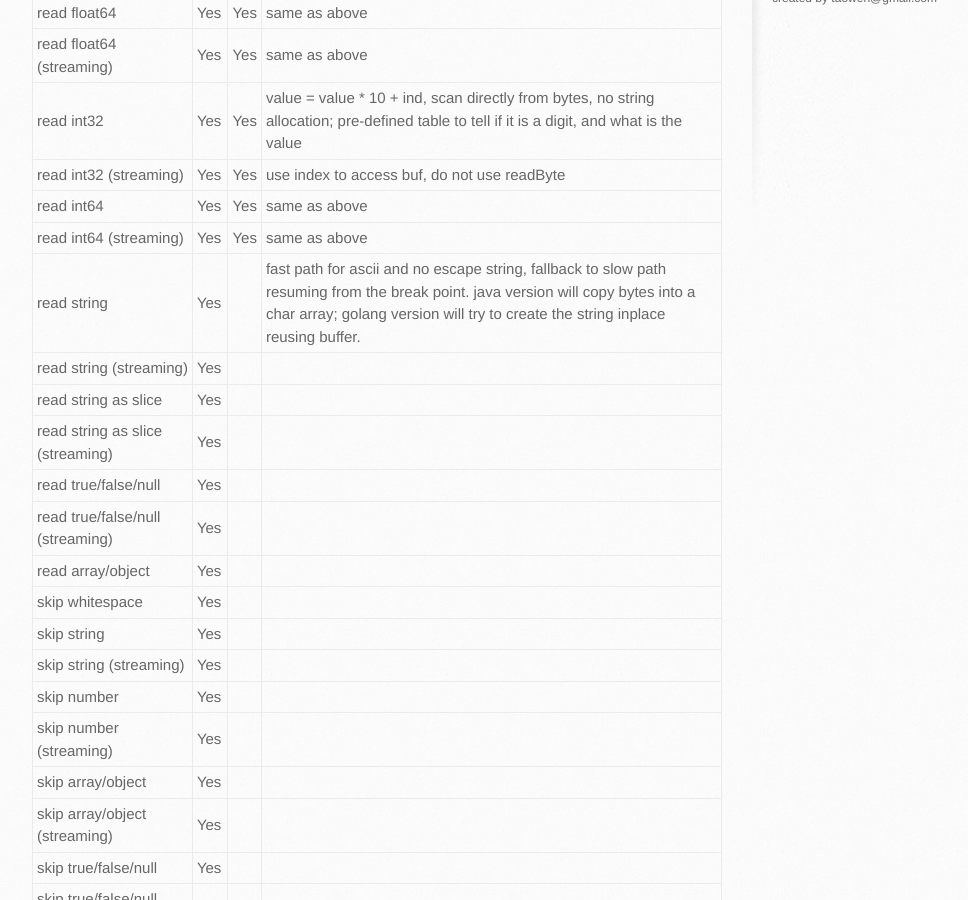
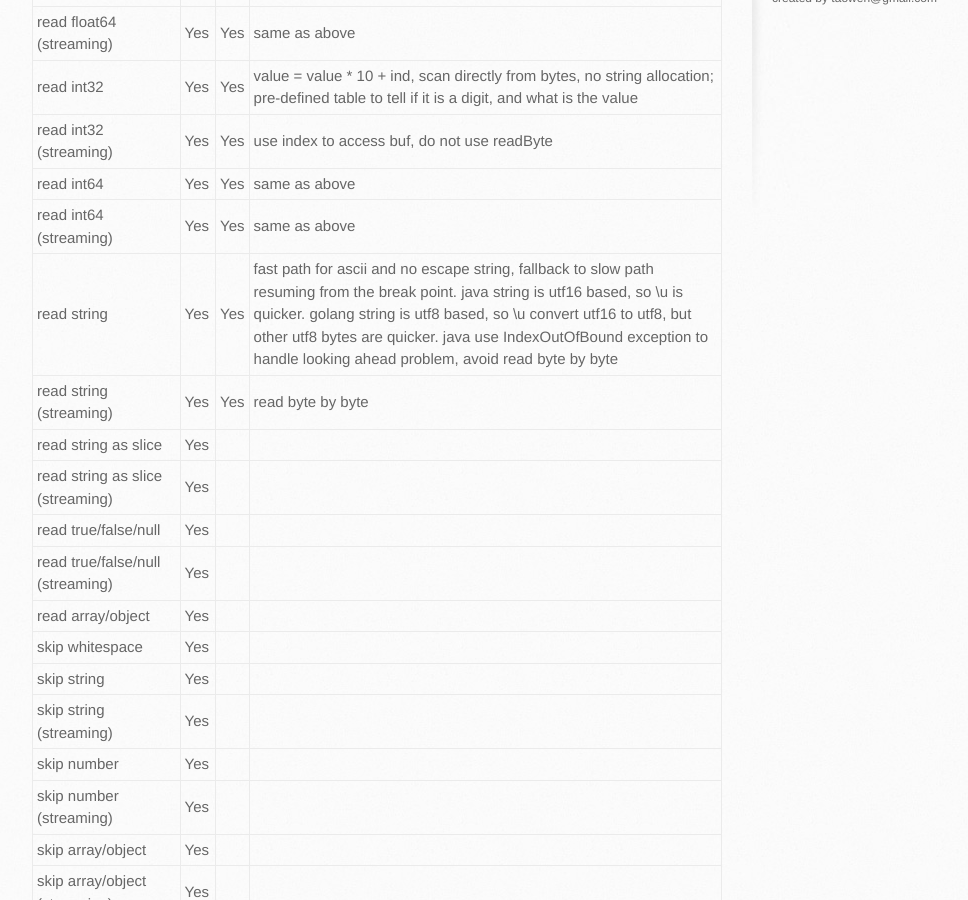
Before and after one commit to json-iterator/json-iterator.github.io, a Jekyll site: the page built from features.md, in a window 1280 px wide and 900 px high, scrolled down 528 px. Shown: the whole window, without its empty margins (138-1106 px from the left). Built offline with Jekyll 4.4.1, drawn with Linux system fonts in a browser that asks for light colours; comment, search, counter and statistics services are not loaded.

Commit message:
Update features.md

```diff
--- a/features.md
+++ b/features.md
@@ -15,8 +15,8 @@ title: Jsoniter Features (Java Version)
 | read int32 (streaming) | Yes | Yes | use index to access buf, do not use readByte |
 | read int64 | Yes | Yes | same as above |
 | read int64 (streaming) | Yes | Yes | same as above |
-| read string | Yes |  | fast path for ascii and no escape string, fallback to slow path resuming from the break point. java version will copy bytes into a char array; golang version will try to create the string inplace reusing buffer. |
-| read string (streaming) | Yes |  |
+| read string | Yes | Yes | fast path for ascii and no escape string, fallback to slow path resuming from the break point. java string is utf16 based, so \u is quicker. golang string is utf8 based, so \u convert utf16 to utf8, but other utf8 bytes are quicker. java use IndexOutOfBound exception to handle looking ahead problem, avoid read byte by byte |
+| read string (streaming) | Yes | Yes | read byte by byte |
 | read string as slice | Yes |  |
 | read string as slice (streaming) | Yes |  |
 | read true/false/null | Yes |  |
```
